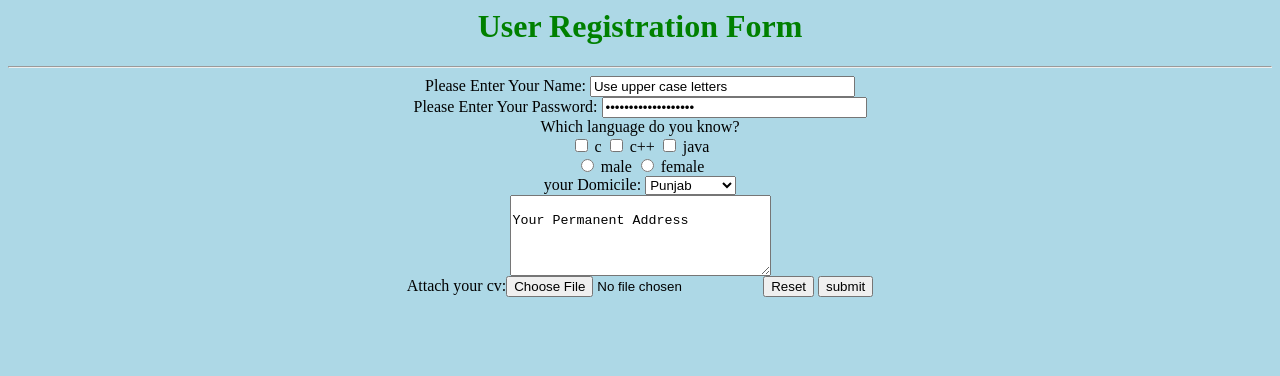
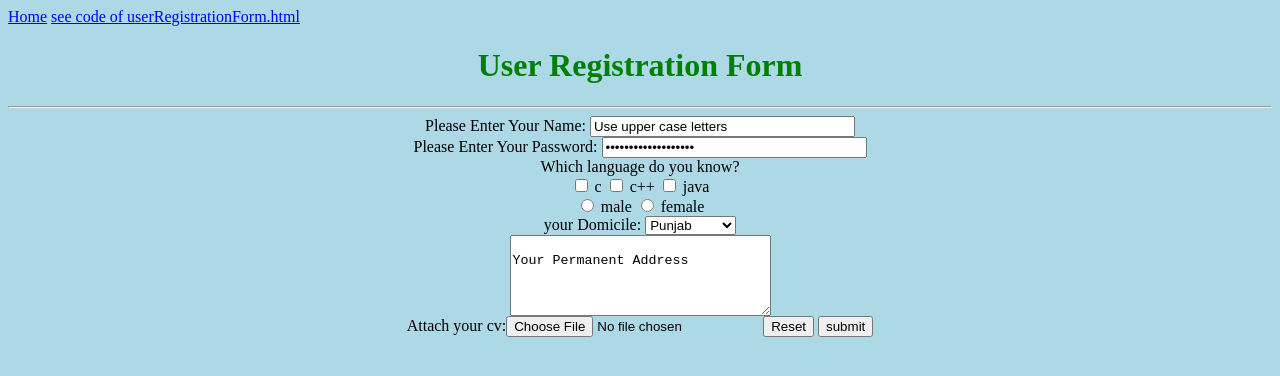
Before and after one commit to msulemannkhan/htmlPractice, a plain HTML site: page userRegistrationForm.html in a window 1280 px wide. Drawn offline with Linux system fonts and the light colour scheme.

Commit message:
Update userRegistrationForm.html

```diff
--- a/userRegistrationForm.html
+++ b/userRegistrationForm.html
@@ -3,6 +3,8 @@
 		<title>HTML Forms</title>
 	</head>
 	<body bgcolor="lightblue">
+		<a href="index.html">Home</a>
+		<a href="https://github.com/msulemannkhan/htmlPractice/blob/master/userRegistrationForm.html">see code of userRegistrationForm.html</a>
 		<center>
 			<h1>
 				<font color="green" align="center">
```
